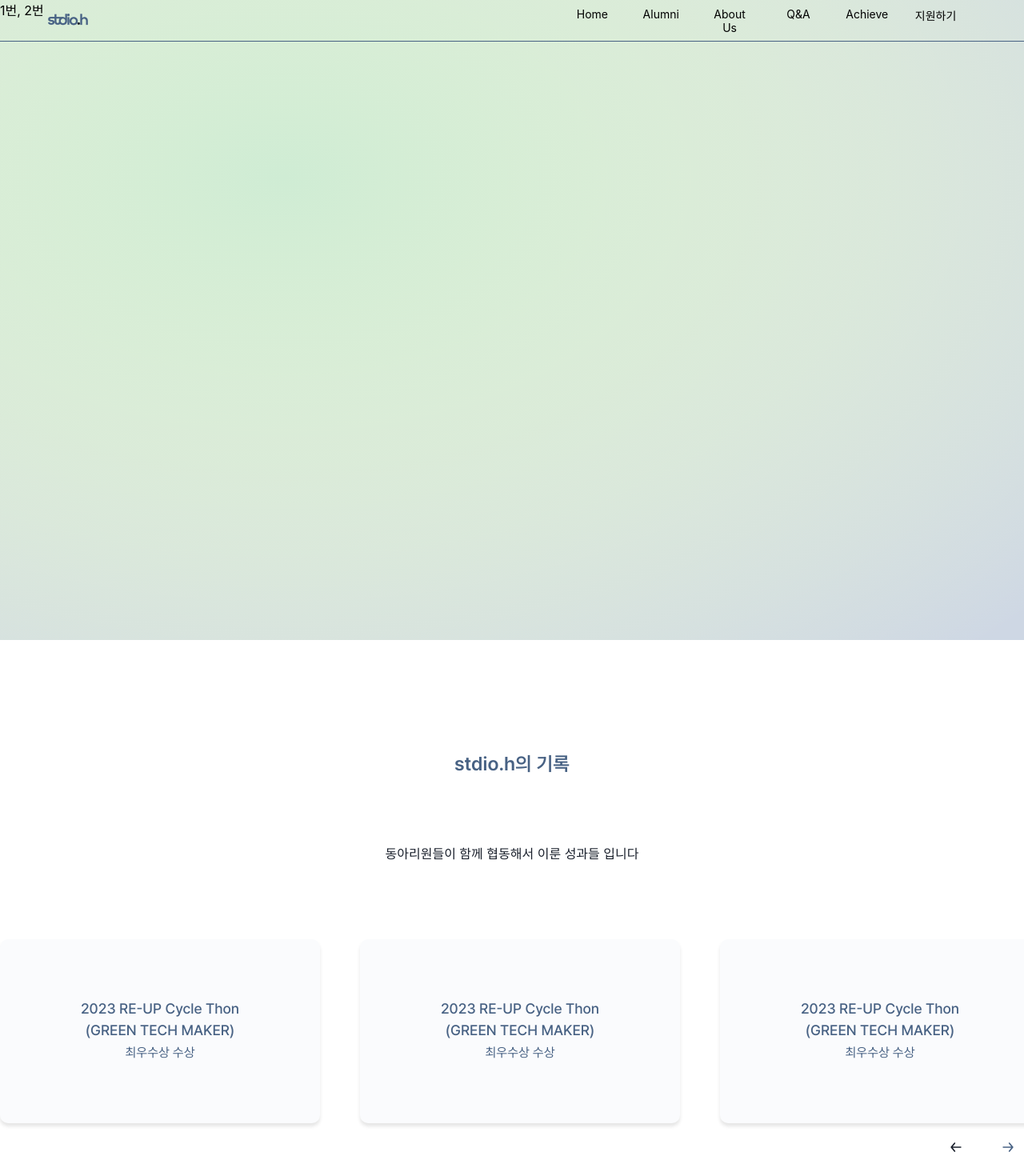
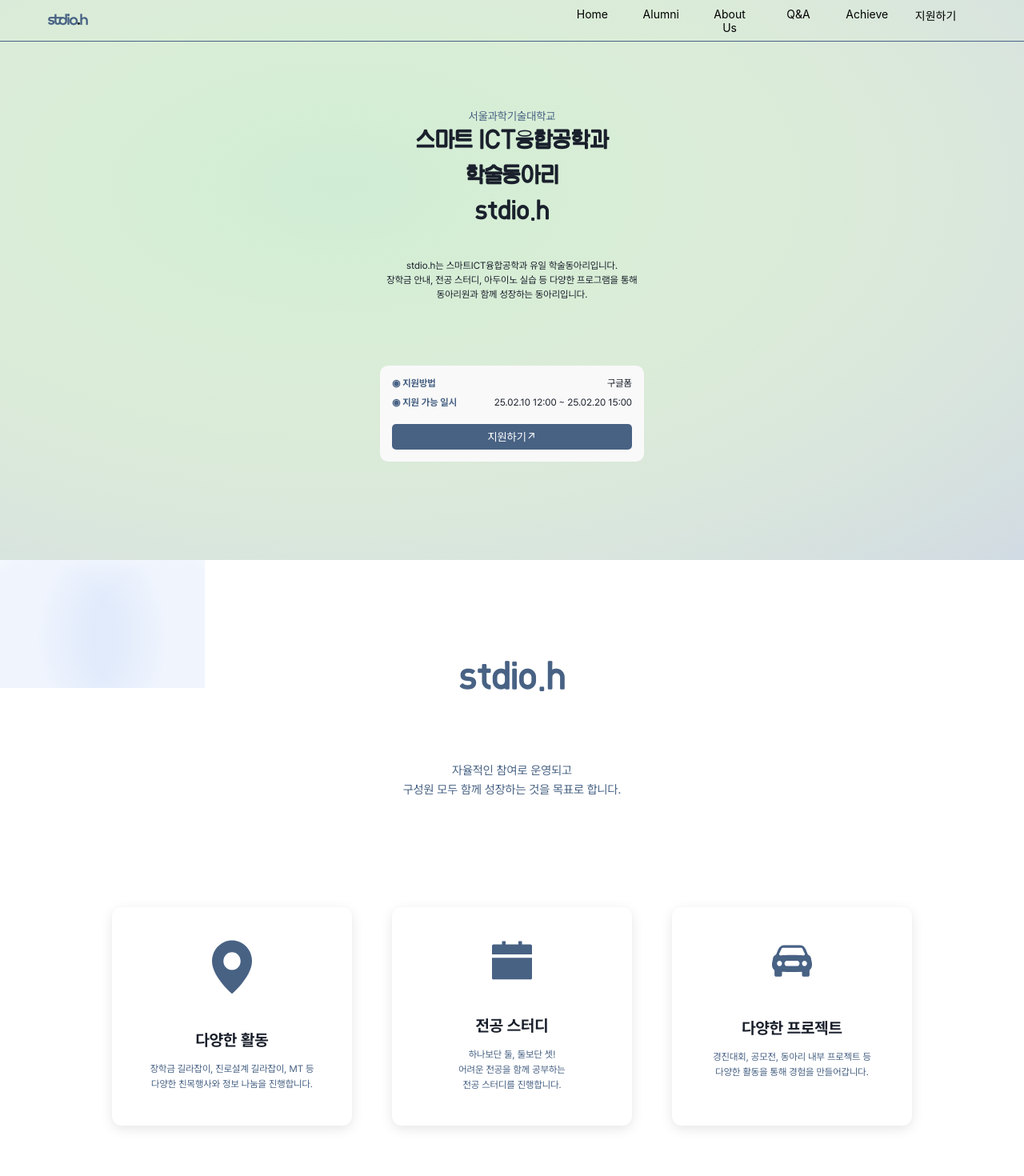
Before and after one commit to afterglow-code/seoultech_stdio.h, a React (Create React App) app: page / in a window 1280 px wide. Shown: the top 1470 px of the page at 80% size. Built offline with nearby package versions, Linux system fonts and the light colour scheme.

Commit message:
chaehyun 1차수정

```diff
--- a/src/pages/Home.jsx
+++ b/src/pages/Home.jsx
@@ -1,6 +1,5 @@
-import React, {useState, useRef, useEffect} from "react";
+import React, {useState, useRef} from "react";
 import {Link} from 'react-router-dom';
-import { useMediaQuery } from "react-responsive";
 import './Home.scss';
 
 import {Mobile, PC} from './Mediaquery.jsx';
@@ -25,42 +24,93 @@ function Home(){
             return newFAQ;
         });
     };
-    const isPc = useMediaQuery({ minWidth: 768 });
-    const pcHomeRef = useRef(null);
-    const mobHomeRef = useRef(null);
+
+    const homeRef = useRef(null);
     const alumniRef = useRef(null);
     const aboutUsRef = useRef(null);
     const faqRef = useRef(null);
     const achieveRef = useRef(null);
-
-    const [homeRef, setHomeRef] = useState(pcHomeRef);
-    useEffect(() => {
-        // 화면 크기 변경될 때마다 ref 변경
-        setHomeRef(isPc ? pcHomeRef : mobHomeRef);
-    }, [isPc]);
-
-    const AutoText = ({ text }) => {
-        return (
-            <>
-                {text.split("\n").map((line, idx) => (
-                    <React.Fragment key={idx}>
-                        {line}
-                        <br />
-                    </React.Fragment>
-                ))}
-            </>
-        );
-    };
 
     return(
         <div className="Home">
             <PC>
                 <div className="Home-PC">
                     <Navbar refs={{ homeRef, alumniRef, aboutUsRef, faqRef, achieveRef }}/>
+
+                    {/* Background Decoration */}
+                    <div className="background-circles"></div>
+
                     {/* Land */}
-                    <div ref={pcHomeRef} className="Land">
-                        <div>1번, 2번</div>
+                    <div ref={homeRef} className="Land">
+                        <div className="MainIntro">
+                            <p className="sub-title">서울과학기술대학교</p>
+                            <div className="title-container">
+                                <h1>스마트 ICT융합공학과</h1>
+                                <h1>학술동아리</h1>
+                                <h1>stdio.h</h1>
+                            </div>
+                            <p className="description">stdio.h는 스마트ICT융합공학과 유일 학술동아리입니다. <br/>장학금 안내, 전공 스터디, 아두이노 실습 등 다양한 프로그램을 통해 <br/>동아리원과 함께 성장하는 동아리입니다.</p>
+
+                            {/* White Box */}
+                            <div className="info-box">
+                                <div className="info-item">
+                                    <span className="info-label">◉ 지원방법</span>
+                                    <span className="info-value">구글폼</span>
+                                </div>
+                                <div className="info-item">
+                                    <span className="info-label">◉ 지원 가능 일시</span>
+                                    <span className="info-value">25.02.10 12:00 ~ 25.02.20 15:00</span>
+                                </div>
+                                <button className="apply-button">지원하기↗</button>
+                            </div>
+                        </div>
                     </div>
+
+                    {/* Activities Introduction_Page2:D */}
+                    <div className="Activities">
+                        <div className="activities-background"></div>
+
+                        {/* stdio.h 로고 및 설명 추가 */}
+                        <div className="activities-header">
+                            <h2 className="activities-title">stdio.h</h2>
+                            <p className="activities-description">
+                                자율적인 참여로 운영되고 <br />
+                                구성원 모두 함께 성장하는 것을 목표로 합니다.
+                            </p>
+                        </div>
+
+                        {/* 활동 리스트 */}
+                        <div className="activity-list">
+                            <div className="activity">
+                                <img src="./map.svg" alt="활동 아이콘" className="activity-icon" />
+                                <h3>다양한 활동</h3>
+                                <p>
+                                    장학금 길라잡이, 진로설계 길라잡이, MT 등 <br />
+                                    다양한 친목행사와 정보 나눔을 진행합니다.
+                                </p>
+                            </div>
+
+                            <div className="activity">
+                                <img src="./cal.svg" alt="스터디 아이콘" className="activity-icon" />
+                                <h3>전공 스터디</h3>
+                                <p>
+                                    하나보단 둘, 둘보단 셋! <br />
+                                    어려운 전공을 함께 공부하는 <br />
+                                    전공 스터디를 진행합니다.
+                                </p>
+                            </div>
+
+                            <div className="activity">
+                                <img src="./car.svg" alt="프로젝트 아이콘" className="activity-icon" />
+                                <h3>다양한 프로젝트</h3>
+                                <p>
+                                    경진대회, 공모전, 동아리 내부 프로젝트 등 <br />
+                                    다양한 활동을 통해 경험을 만들어갑니다.
+                                </p>
+                            </div>
+                        </div>
+                    </div>
+
                     {/* About us 시작입니다 */}
 
                     {/* q&a 시작입니다 */}
@@ -87,10 +137,20 @@ function Home(){
                             {AchieveData.map((ac) => (
                                 <SwiperSlide className="pc-tile">
                                     <div className="pc-tile-head">
-                                        <AutoText text={ac.name} />
+                                        {ac.name.split("\n").map((line, idx) => (
+                                            <React.Fragment key={idx}>
+                                                {line}
+                                                <br />
+                                            </React.Fragment>
+                                        ))}
                                     </div>
                                     <div className="pc-tile-sub">
-                                        <AutoText text={ac.prize} />
+                                        {ac.prize.split("\n").map((line, idx) => (
+                                            <React.Fragment key={idx}>
+                                                {line}
+                                                <br />
+                                            </React.Fragment>
+                                        ))}
                                     </div>
                                 </SwiperSlide>
                             ))}
@@ -129,16 +189,15 @@ function Home(){
                             </div>
                         </div>
 
-                    <Footer refs={{ homeRef, alumniRef, aboutUsRef, faqRef, achieveRef }}/>
+                    <Footer/>
                 </div>
             </PC>
 
-            {/* Mobile 시작입니다 */}
             <Mobile>
                 <div className="Home-Mob">
-                    <Navbar refs={{ homeRef, alumniRef, aboutUsRef, faqRef, achieveRef }}/>
+                    <Navbar/>
                     {/* 홈 */}
-                    <div className="Mob-Main" ref={mobHomeRef}>
+                    <div className="Mob-Main">
                         <div className="Mob-Main-inline">
                             <div className="Mob-text-wrapper">
                                     <div className="Mob-head-sub">서울과학기술대학교</div>
@@ -167,14 +226,24 @@ function Home(){
                                     <div className="FAQ-item" key={index}>
                                         <div className="Q" onClick={() => toggleFAQ(index)}>
                                             <div className="Q-text">
-                                                <AutoText text={faq.question} />
+                                                {faq.question.split("\n").map((line, idx) => (
+                                                    <React.Fragment key={idx}>
+                                                        {line}
+                                                        <br />
+                                                    </React.Fragment>
+                                                ))}
                                             </div>
                                             <img src="./top.svg" className={`Q-arrow ${openFAQ[index] ? '' : 'rotate'}`}/>
                                         </div>
 
                                         <div className={`A ${openFAQ[index] ? 'open' : 'close'}`}>
                                             <div className="A-text">
-                                                <AutoText text={faq.answer} />
+                                                {faq.answer.split("\n").map((line, idx) => (
+                                                        <React.Fragment key={idx}>
+                                                            {line}
+                                                            <br />
+                                                        </React.Fragment>
+                                                ))}
                                             </div>
                                         </div>
 
@@ -205,10 +274,20 @@ function Home(){
                             {AchieveData.map((ac) => (
                                 <SwiperSlide className="tile">
                                     <div className="tile-head">
-                                        <AutoText text={ac.name} />
+                                        {ac.name.split("\n").map((line, idx) => (
+                                            <React.Fragment key={idx}>
+                                                {line}
+                                                <br />
+                                            </React.Fragment>
+                                        ))}
                                     </div>
                                     <div className="tile-sub">
-                                        <AutoText text={ac.prize} />
+                                        {ac.prize.split("\n").map((line, idx) => (
+                                            <React.Fragment key={idx}>
+                                                {line}
+                                                <br />
+                                            </React.Fragment>
+                                        ))}
                                     </div>
                                 </SwiperSlide>
                             ))}
@@ -244,7 +323,7 @@ function Home(){
                         </div>
                     </div>
 
-                    <Footer refs={{ homeRef, alumniRef, aboutUsRef, faqRef, achieveRef }}/>
+                    <Footer/>
 
                 </div>
             </Mobile>
--- a/src/pages/Home.scss
+++ b/src/pages/Home.scss
@@ -47,6 +47,172 @@
     }
     100% {
         background-position: 0% 0%;
+    }
+}
+
+// 1번 페이지 시작
+.Land {
+    display: flex;
+    flex-direction: column;
+    justify-content: center;
+    align-items: center;
+    height: 700px; // 화면 높이 전체 채우기
+    text-align: center;
+
+    .sub-title {
+        font-size: 14px;
+        color: #486284;
+        font-family: "Pretendard Variable";
+        margin-bottom: 5px;
+    }
+
+    .title-container {
+        font-family: "locus_sangsang";
+        color: #1A202C;
+        text-align: center;
+        font-size: 14px;
+        line-height: 0.5;
+        font-weight: lighter;
+
+        h1 {
+            margin-bottom: 30px;
+        }
+    }
+
+    .description {
+        font-size: 12px;
+        color: #1a202c;
+        font-family: "Pretendard Variable";
+        line-height: 1.5;
+        max-width: 600px;
+        margin-top: 50px;
+    }
+
+    .info-box {
+        display: flex;
+        flex-direction: column;
+        gap: 10px;
+        padding: 15px;
+        background: #f9f9f9;
+        border-radius: 10px;
+        width: 300px;
+        margin-top: 80px;
+
+        .info-item {
+            display: flex;
+            justify-content: space-between;
+            font-size: 12px;
+            color: #1a202c;
+            font-family: "Pretendard Variable";
+
+            .info-label {
+                font-weight: bold;
+                color: #486284;
+            }
+        }
+
+        .apply-button {
+            margin-top: 10px;
+            padding: 8px 16px;
+            background: #486284;
+            color: white;
+            border: none;
+            border-radius: 5px;
+            cursor: pointer;
+            font-family: "Pretendard Variable";
+            font-size: 14px;
+
+            &:hover {
+                background: #2d4a69;
+            }
+        }
+    }
+}
+
+// 2번 페이지 시작
+.Activities {
+    display: flex;
+    flex-direction: column;
+    align-items: center;
+    text-align: center;
+    justify-content: center;
+    height: 700px; // 화면 전체 높이 차지
+    position: relative;
+    padding: 50px 0;
+
+    // 배경 원 추가
+    .activities-background {
+        position: absolute;
+        width: 20%;
+        height: 20%;
+        top: 0;
+        left: 0;
+        z-index: -1;
+        background: radial-gradient(circle at 20% 60%, rgba(100, 149, 237, 0.1) 40%, rgba(255, 255, 255, 0) 70%),
+                    radial-gradient(circle at 80% 60%, rgba(100, 149, 237, 0.1) 40%, rgba(255, 255, 255, 0) 70%);
+    }
+
+    // 헤더 스타일링
+    .activities-header {
+        text-align: center;
+        margin-bottom: 40px;
+
+        .activities-title {
+            font-family: "locus_sangsang";
+            font-size: 40px;
+            color: #486284;
+            font-weight: bold;
+            margin-bottom: 80px;
+        }
+
+        .activities-description {
+            font-size: 15px;
+            color: #486284;
+            font-family: "Pretendard Variable";
+            line-height: 1.6;
+        }
+    }
+
+    // 활동 리스트
+    .activity-list {
+        display: flex;
+        justify-content: center;
+        gap: 50px;
+        width: 100%;
+        max-width: 1000px;
+        margin-top: 80px;
+
+        .activity {
+            background: white;
+            padding: 40px;
+            border-radius: 12px;
+            width: 280px;
+            box-shadow: 0px 4px 15px rgba(0, 0, 0, 0.1);
+            text-align: center;
+
+            .activity-icon {
+                width: 50px;  // 아이콘 크기 조절
+                height: auto;
+                margin-bottom: 20px;
+            }
+
+            h3 {
+                font-size: 20px;
+                font-weight: bold;
+                color: #1a202c;
+                font-family: "Pretendard Variable";
+                margin-bottom: 15px;
+            }
+
+            p {
+                font-size: 12px;
+                color: #486284;
+                font-family: "Pretendard Variable";
+                line-height: 1.6;
+                max-width: 350px;
+                margin: 0 auto;
+            }
+        }
     }
 }
 
```
